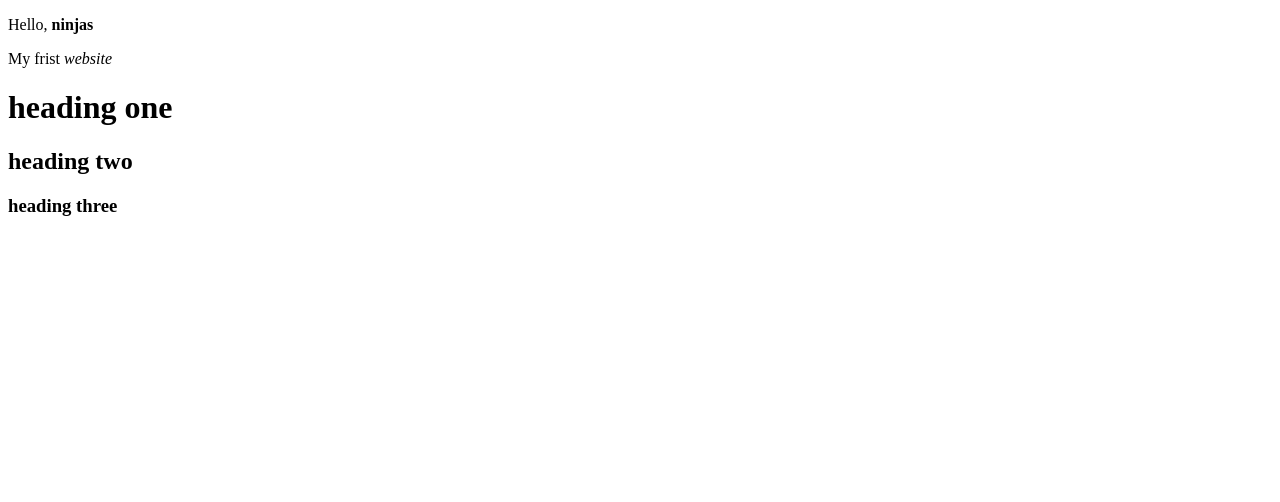
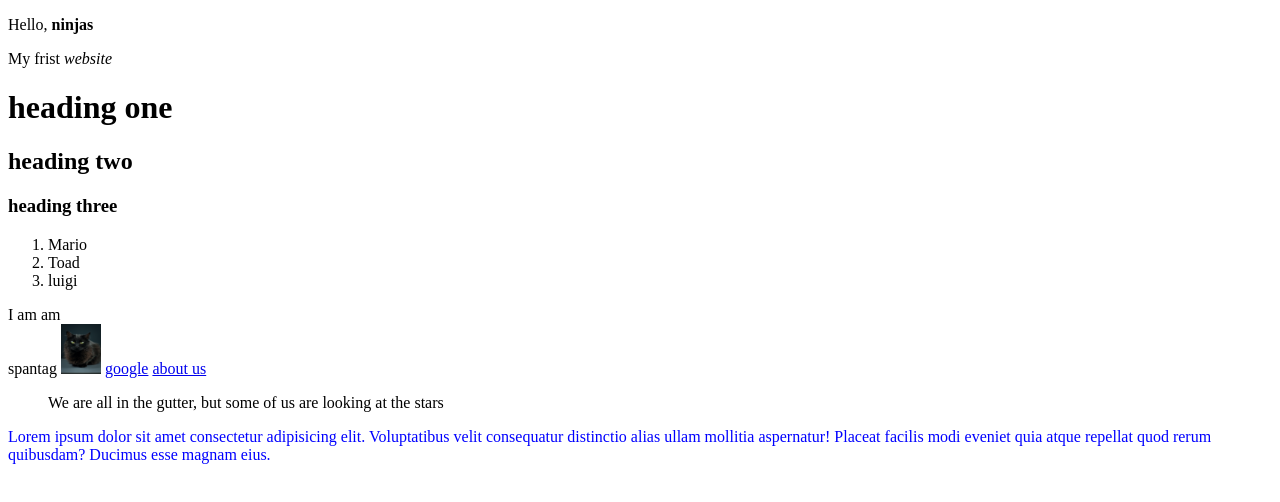
Before and after one commit to Harnishco/HTML-Intro_Net-Ninja, a plain HTML site: page index.html in a window 1280 px wide. Drawn offline with Linux system fonts and the light colour scheme.

Commit message:
finished video one, useful notes for tags

```diff
--- a/index.html
+++ b/index.html
@@ -8,12 +8,46 @@
 </head>
 <body>
 
+   <div>
     <p>Hello, <strong>ninjas</strong></p>
     <p>My frist <em>website</em> </p>
+   </div>
 
+   <div>
     <h1>heading one</h1>
     <h2>heading two</h2>
     <h3>heading three</h3>
+   </div>
+
+   <span>
+
+        <!-- highlighting and pressing ctrl+/ comments out code -->
+
+        <!--ol is ordered number lists, ul is an unordered bulleted list-->
+
+
+    <ol>
+        <li>Mario</li>
+        <li>Toad</li>
+        <li>luigi</li>
+
+    </ol>
+
+    <!--This is a comment-->
+
+   </span>
+
+   <span>I am am <br> spantag</span>
+   <img src="img/pexels-dan-galvani-sommavilla-4601871.jpg" alt="A picture of a cat" height="50" width="40">
+
+   <!-- an "a" tag can be a link to a website or another page within the repo -->
+
+   <a href="https://google.com">google</a>
+   <a href="about.html">about us</a>
+
+   <blockquote cite="https://www.google.com">We are all in the gutter, but some of us are looking at the stars</blockquote>
+
+   <p style="color: blue;">Lorem ipsum dolor sit amet consectetur adipisicing elit. Voluptatibus velit consequatur distinctio alias ullam mollitia aspernatur! Placeat facilis modi eveniet quia atque repellat quod rerum quibusdam? Ducimus esse magnam eius.</p>
 
 </body>
 </html>
```
Also changed, not shown: about.html (added, +12 -0 lines), img/pexels-dan-galvani-sommavilla-4601871.jpg (added).
